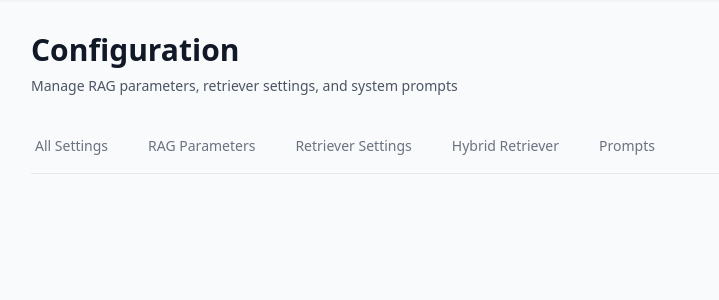
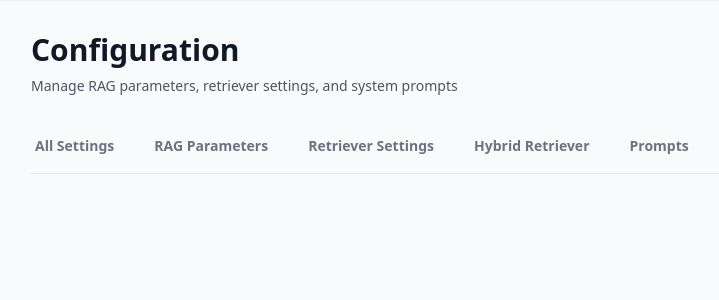
Before and after one commit to dh-sagar12/MLN_RAG, a Python web app: template app/templates/config.html in a window 1280 px wide. Shown: the part 65-365 px from the top of the page, without its empty margins (1-720 px from the left). Run offline with Jinja, Linux system fonts and the light colour scheme; the template is opened without the code that fills it, so the values that code supplies are empty; some libraries are stand-ins or nearby versions.

Commit message:
refactor

```diff
--- a/app/templates/config.html
+++ b/app/templates/config.html
@@ -11,20 +11,20 @@
 
     <!-- Category Tabs -->
     <div class="mb-6 border-b border-gray-200">
-        <nav class="-mb-px flex space-x-8" aria-label="Tabs">
-            <button onclick="filterCategory('')" class="category-tab border-transparent text-gray-500 hover:text-gray-700 hover:border-gray-300 whitespace-nowrap py-4 px-1 border-b-2 font-medium text-sm active" data-category="">
+        <nav class="-mb-px flex space-x-8 font-bold" aria-label="Tabs">
+            <button onclick="filterCategory('')" class="category-tab border-transparent text-gray-500 hover:text-gray-700 hover:border-gray-300 whitespace-nowrap py-4 px-1 border-b-2  text-sm active" data-category="">
                 All Settings
             </button>
-            <button onclick="filterCategory('rag')" class="category-tab border-transparent text-gray-500 hover:text-gray-700 hover:border-gray-300 whitespace-nowrap py-4 px-1 border-b-2 font-medium text-sm" data-category="rag">
+            <button onclick="filterCategory('rag')" class="category-tab border-transparent text-gray-500 hover:text-gray-700 hover:border-gray-300 whitespace-nowrap py-4 px-1 border-b-2  text-sm" data-category="rag">
                 RAG Parameters
             </button>
-            <button onclick="filterCategory('retriever')" class="category-tab border-transparent text-gray-500 hover:text-gray-700 hover:border-gray-300 whitespace-nowrap py-4 px-1 border-b-2 font-medium text-sm" data-category="retriever">
+            <button onclick="filterCategory('retriever')" class="category-tab border-transparent text-gray-500 hover:text-gray-700 hover:border-gray-300 whitespace-nowrap py-4 px-1 border-b-2  text-sm" data-category="retriever">
                 Retriever Settings
             </button>
-            <button onclick="filterCategory('hybrid')" class="category-tab border-transparent text-gray-500 hover:text-gray-700 hover:border-gray-300 whitespace-nowrap py-4 px-1 border-b-2 font-medium text-sm" data-category="hybrid">
+            <button onclick="filterCategory('hybrid')" class="category-tab border-transparent text-gray-500 hover:text-gray-700 hover:border-gray-300 whitespace-nowrap py-4 px-1 border-b-2  text-sm" data-category="hybrid">
                 Hybrid Retriever
             </button>
-            <button onclick="filterCategory('prompt')" class="category-tab border-transparent text-gray-500 hover:text-gray-700 hover:border-gray-300 whitespace-nowrap py-4 px-1 border-b-2 font-medium text-sm" data-category="prompt">
+            <button onclick="filterCategory('prompt')" class="category-tab border-transparent text-gray-500 hover:text-gray-700 hover:border-gray-300 whitespace-nowrap py-4 px-1 border-b-2  text-sm" data-category="prompt">
                 Prompts
             </button>
         </nav>
@@ -85,8 +85,8 @@
                                     </label>
                                 {% elif config.type == 'string' and 'prompt' in config.key %}
                                     <textarea id="config-{{ config.key }}"
-                                              class="w-full px-3 py-2 border border-gray-300 rounded-md shadow-sm focus:outline-none focus:ring-blue-500 focus:border-blue-500 text-sm font-mono"
-                                              rows="8"
+                                              class="w-full px-3 py-5 border border-gray-300 rounded-md shadow-sm focus:outline-none focus:ring-blue-500 focus:border-blue-500 text-sm font-mono"
+                                              rows="20"
                                               onblur="updateConfig('{{ config.key }}', this.value)">{{ config.value|safe }}</textarea>
                                 {% elif config.type == 'string' and 'mode' in config.key %}
                                     <select id="config-{{ config.key }}"
```
